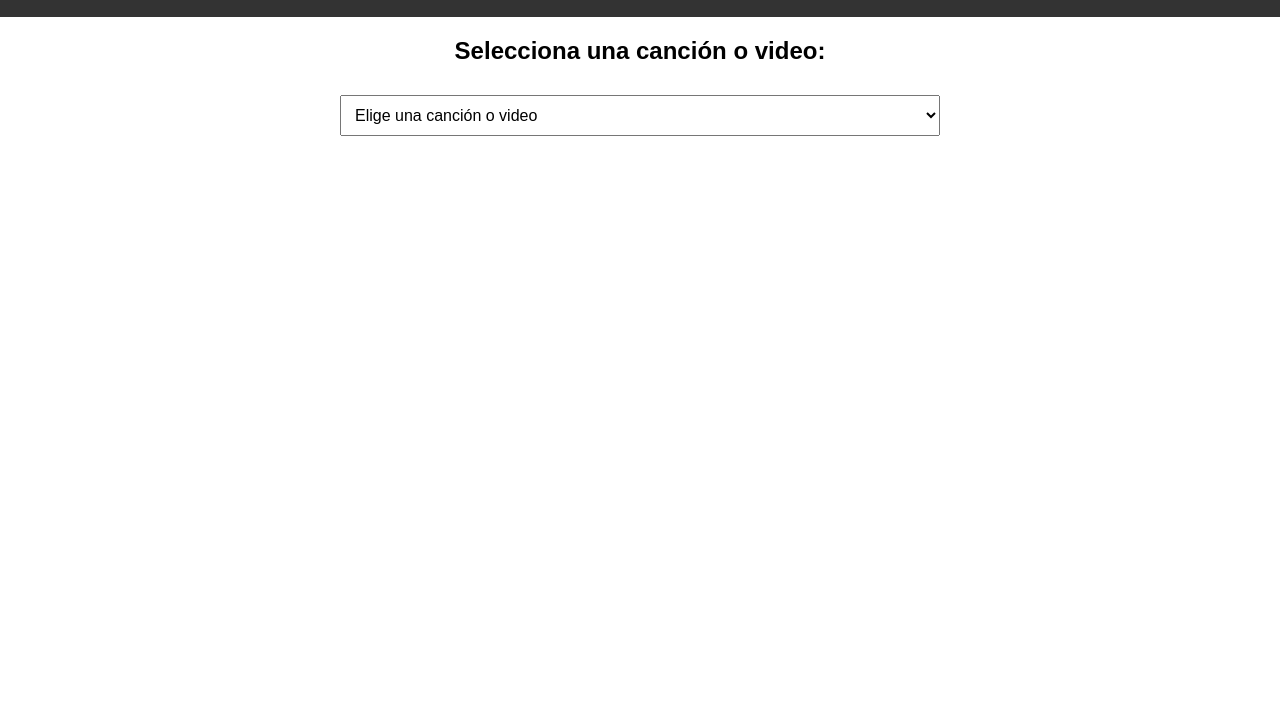
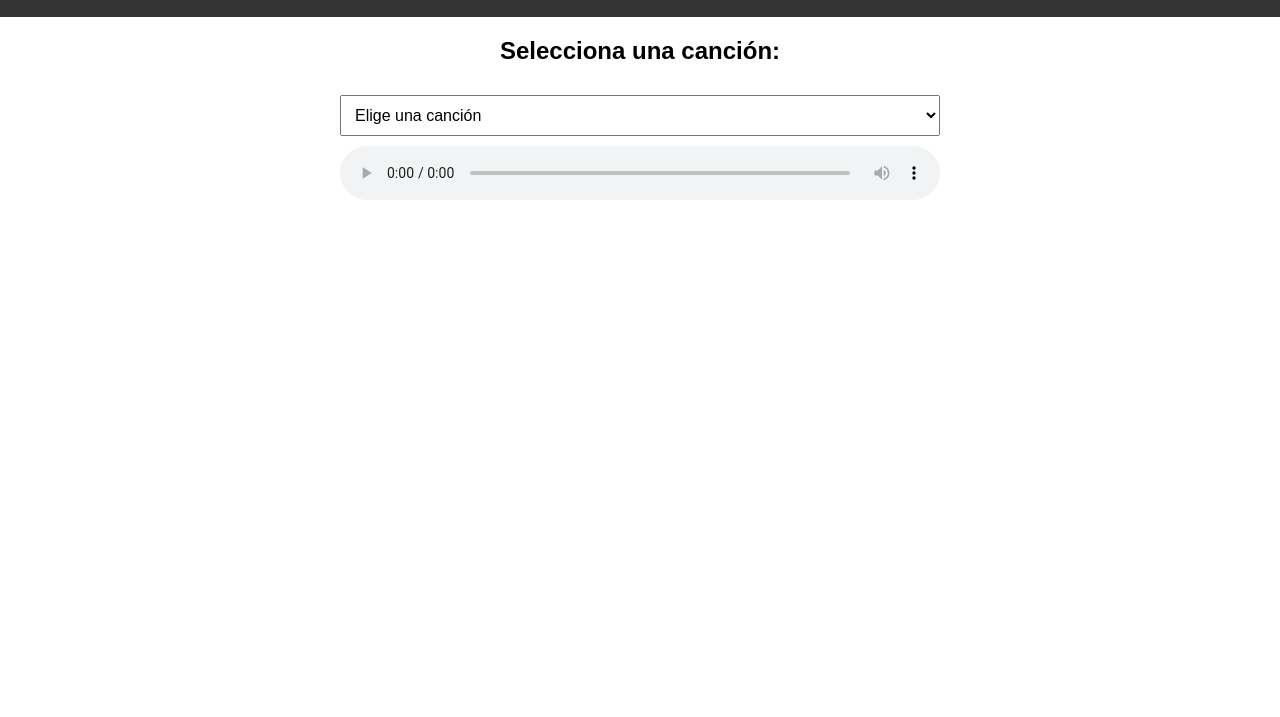
Before and after one commit to Siegfried257/ColegioURC, a plain HTML site: page index.html in a window 1280 px wide. Shown: the part 83-800 px from the top of the page. Drawn offline with Linux system fonts and the light colour scheme.

Commit message:
Update index.html

```diff
--- a/index.html
+++ b/index.html
@@ -3,7 +3,7 @@
 <head>
     <meta charset="UTF-8">
     <meta name="viewport" content="width=device-width, initial-scale=1.0">
-    <title>Reproductor de Música y Videos</title>
+    <title>Reproductor de Música</title>
     <style>
         body {
             font-family: Arial, sans-serif;
@@ -17,12 +17,12 @@
             padding: 10px;
             text-align: center;
         }
-        .media-player {
+        .music-player {
             margin: 20px auto;
             max-width: 600px;
             text-align: center;
         }
-        audio, iframe {
+        audio {
             width: 100%;
             margin-top: 10px;
         }
@@ -32,77 +32,50 @@
             margin-top: 10px;
             font-size: 16px;
         }
-        iframe {
-            height: 315px; /* Ajusta el tamaño del iframe para videos de YouTube */
-            display: none;
-        }
     </style>
 </head>
 <body>
     <header>
-        <h1>Reproductor de Música y Videos</h1>
+        <h1>Reproductor de Música</h1>
     </header>
 
-    <div class="media-player">
-        <h2>Selecciona una canción o video:</h2>
-        <select id="mediaList">
-            <option value="">Elige una canción o video</option>
-            <!-- Opciones de canciones y videos se cargarán aquí -->
+    <div class="music-player">
+        <h2>Selecciona una canción:</h2>
+        <select id="trackList">
+            <option value="">Elige una canción</option>
+            <!-- Opciones de canciones se cargarán aquí -->
         </select>
-        <audio id="audioPlayer" controls style="display: none;">
+        <audio id="audioPlayer" controls>
             Tu navegador no soporta el elemento de audio.
         </audio>
-        <iframe id="videoPlayer" allow="accelerometer; autoplay; clipboard-write; encrypted-media; gyroscope; picture-in-picture" allowfullscreen></iframe>
     </div>
 
     <script>
-        // Archivos MP3 alojados directamente en GitHub Pages
+        // Archivos MP3 alojados en Google Drive con enlaces directos de descarga
         const mp3Files = [
-            { type: 'audio', url: 'https://siegfried257.github.io/ColegioURC/1.mp3', name: 'Canción 1' },
-            { type: 'audio', url: 'https://siegfried257.github.io/ColegioURC/2.mp3', name: 'Canción 2' },
-            { type: 'audio', url: 'https://siegfried257.github.io/ColegioURC/3.mp3', name: 'Canción 3' }
+            'https://drive.google.com/uc?export=download&id=1du2H6UgKTNj8fJgkPcQQ5uDXWF2pHYq-', // Canción 1
+            'https://drive.google.com/uc?export=download&id=2A2B3C4D5EF6G7H', // Canción 2
+            'https://drive.google.com/uc?export=download&id=3A2B3C4D5EF6G7H', // Canción 3
+            'https://drive.google.com/uc?export=download&id=4A2B3C4D5EF6G7H', // Canción 4
+            'https://drive.google.com/uc?export=download&id=5A2B3C4D5EF6G7H'  // Canción 5
         ];
 
-        // Enlaces de videos de YouTube
-        const youtubeVideos = [
-            { type: 'video', url: 'https://www.youtube.com/embed/YpCzZshrfoJRazXr', name: 'Video 1 (YouTube)' }, // Ejemplo
-            { type: 'video', url: 'https://www.youtube.com/embed/VIDEO_ID_2', name: 'Video 2 (YouTube)' }
-        ];
+        const trackList = document.getElementById('trackList');
+        const audioPlayer = document.getElementById('audioPlayer');
 
-        // Combinar listas de canciones y videos
-        const mediaFiles = [...mp3Files, ...youtubeVideos];
-
-        const mediaList = document.getElementById('mediaList');
-        const audioPlayer = document.getElementById('audioPlayer');
-        const videoPlayer = document.getElementById('videoPlayer');
-
-        // Cargar opciones en el select
-        mediaFiles.forEach((file, index) => {
+        // Cargar canciones en el select
+        mp3Files.forEach((file, index) => {
             const option = document.createElement('option');
-            option.value = index;
-            option.textContent = file.name;
-            mediaList.appendChild(option);
+            option.value = file;
+            option.textContent = `Canción ${index + 1}`;
+            trackList.appendChild(option);
         });
 
-        // Manejar la reproducción de medios seleccionados
-        mediaList.addEventListener('change', function() {
-            const selectedFile = mediaFiles[mediaList.value];
-
-            if (selectedFile) {
-                // Si es audio
-                if (selectedFile.type === 'audio') {
-                    audioPlayer.src = selectedFile.url;
-                    audioPlayer.style.display = 'block';
-                    videoPlayer.style.display = 'none';
-                    audioPlayer.play();
-                }
-
-                // Si es video de YouTube
-                if (selectedFile.type === 'video') {
-                    videoPlayer.src = selectedFile.url;
-                    videoPlayer.style.display = 'block';
-                    audioPlayer.style.display = 'none';
-                }
+        // Reproducir la canción seleccionada
+        trackList.addEventListener('change', function() {
+            if (trackList.value) {
+                audioPlayer.src = trackList.value;
+                audioPlayer.play();
             }
         });
     </script>
```
